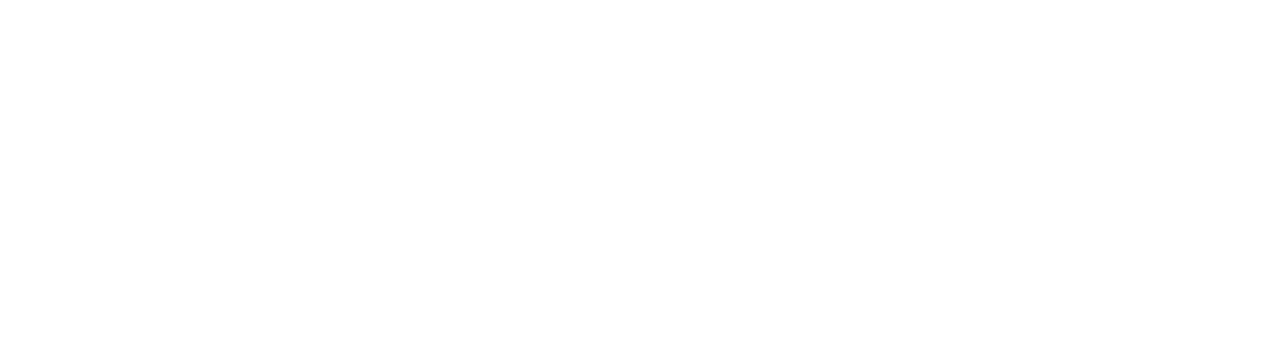
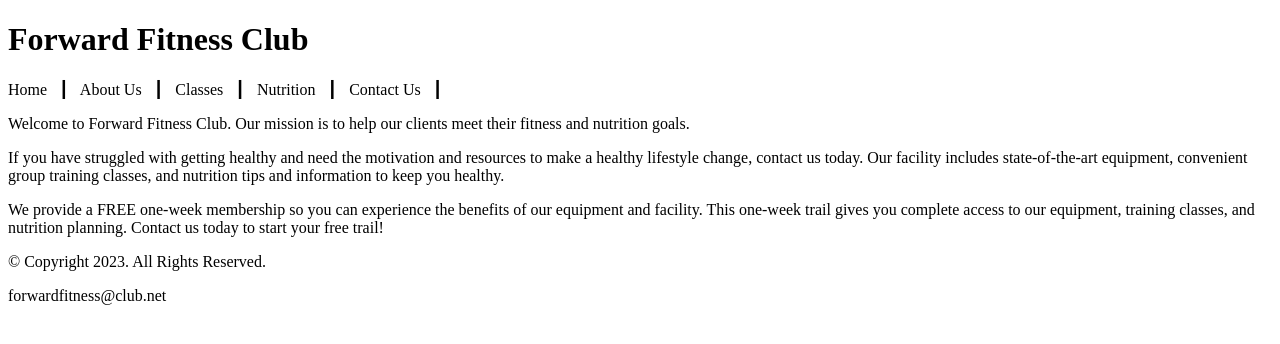
Before and after one commit to PhillipWood93/fitness, a plain HTML site: page index.html in a window 1280 px wide. Drawn offline with Linux system fonts and the light colour scheme.

Commit message:
Finished Ch.2
Created Home Page from my website template.

```diff
--- a/index.html
+++ b/index.html
@@ -2,25 +2,46 @@
 <!-- This website template was created by: Phillip Wood.-->
 <html lang="en">
     <head>
-        <title>Forward Fitness Club | Home Page</title>
+        <title>Forward Fitness Club</title>
         <meta charset="utf-8">
     </head>
     <body>
 
+        <!-- Use the header area for the website name or logo.-->
+
         <header>
-
+            <h1>Forward Fitness Club</h1>
         </header>
 
+        <!-- Use the nav area for hyperlinks to other pages within website.-->
+
         <nav>
-
+            <p>Home &nbsp; &#9475; &nbsp;
+               About Us &nbsp; &#9475; &nbsp;
+               Classes &nbsp; &#9475; &nbsp;
+               Nutrition &nbsp; &#9475; &nbsp;
+               Contact Us &nbsp; &#9475; &nbsp;
+            </p>
         </nav>
 
+        <!-- Use the main area to add the main content of the webpage.-->
+
         <main>
+            <p>Welcome to Forward Fitness Club. Our mission is to help our clients meet their fitness and nutrition goals.</p>
+
+
+            <p>If you have struggled with getting healthy and need the motivation and resources to make a healthy lifestyle change, contact us today. Our facility includes state-of-the-art equipment, convenient group training classes, and nutrition tips and information to keep you healthy.</p>
+
+            <p>We provide a FREE one-week membership so you can experience the benefits of our equipment and facility. This one-week trail gives you complete access to our equipment, training classes, and nutrition planning. Contact us today to start your free trail!</p>
 
         </main>
 
+        <!-- Use the footer area to add webpage footer content.-->
+
         <footer>
+            <p>&copy; Copyright 2023. All Rights Reserved.</p>
 
+            <p>forwardfitness@club.net</p>
         </footer>
 
     </body>
```
Also changed, not shown: template.html (+9 -2 lines).
